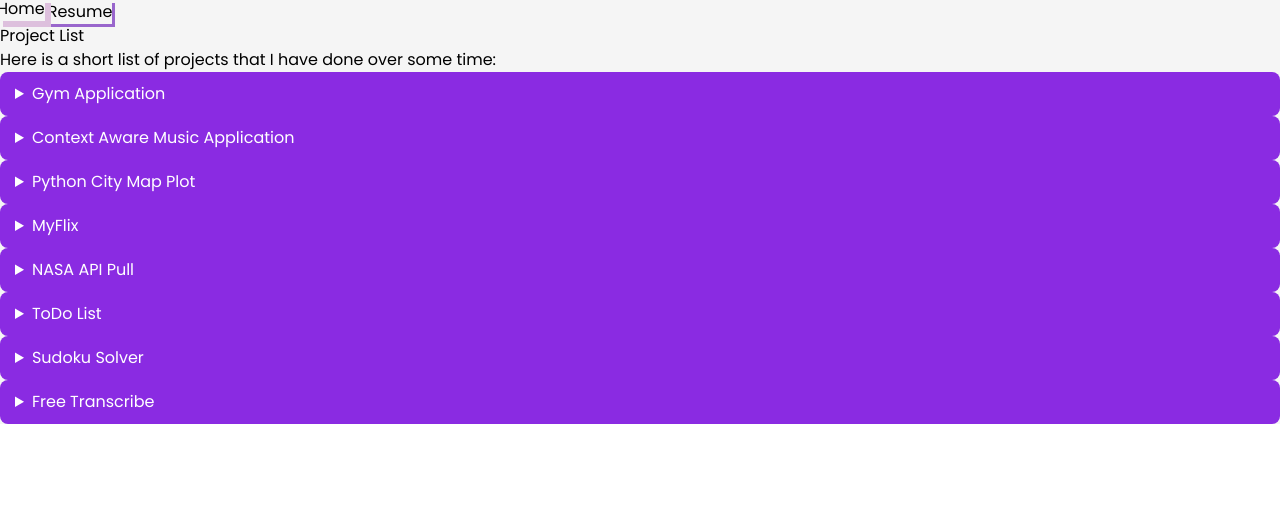
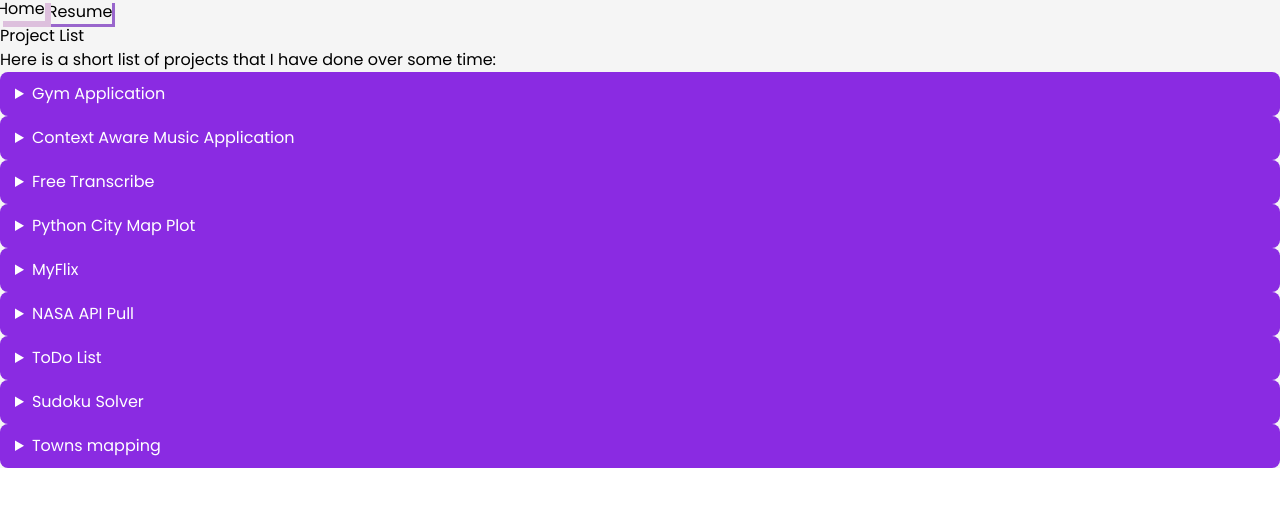
Before and after one commit to KumarRitwick/ProjectWebsite, a React (Vite) app: page /projects in a window 1280 px wide. Shown: the top 506 px of the page. Built offline with nearby package versions, Linux system fonts and the light colour scheme.

Commit message:
Another Project Added

```diff
--- a/src/components/Projects.jsx
+++ b/src/components/Projects.jsx
@@ -41,13 +41,19 @@ export default function Projects() {
         {[
             {
                 title: 'Gym Application',
-                description: ['A workout creation application based on goal built on React.'],
+                description: ['A workout creation application based on goal. Built using React.'],
                 link: 'https://ritwicksgymapp.netlify.app/'
             },
             {
                 title: 'Context Aware Music Application',
-                description: ['An app for music recommendations based on context and users listening pattern built on top of Spotify Engine.'],
+                description: ['An app for music recommendations based on context and users listening pattern built on top of Spotify Engine.',
+                            'Built in completion of MSc Project.'],
                 link: 'https://github.com/KumarRitwick/ContextAwareMusicApp'
+            },
+            {
+                title: 'Free Transcribe',
+                description: ['A React based transcription tool to convert any audio(pre recorded or active recording) into any language from the dropdown box.'],
+                link: 'https://free-transcribe.netlify.app/'
             },
             {
                 title: 'Python City Map Plot',
@@ -76,9 +82,9 @@ export default function Projects() {
                 link: 'https://github.com/KumarRitwick/Sudoku-Solver'
             },
             {
-                title: 'Free Transcribe',
-                description: ['A React based transcription tool to convert any audio(pre recorded or active recording) into any language from the dropdown box.'],
-                link: 'https://free-transcribe.netlify.app/'
+                title: 'Towns mapping',
+                description: ['A map visualization tool for drawing circles around towns across UK in ratio of population.'],
+                link: 'https://github.com/KumarRitwick/PythonCityMapPlot'
             },
         ].map((project, index) => (
             <details key={index} className="border rounded-md p-3 mb-2 accordion-bg text-left">
```
